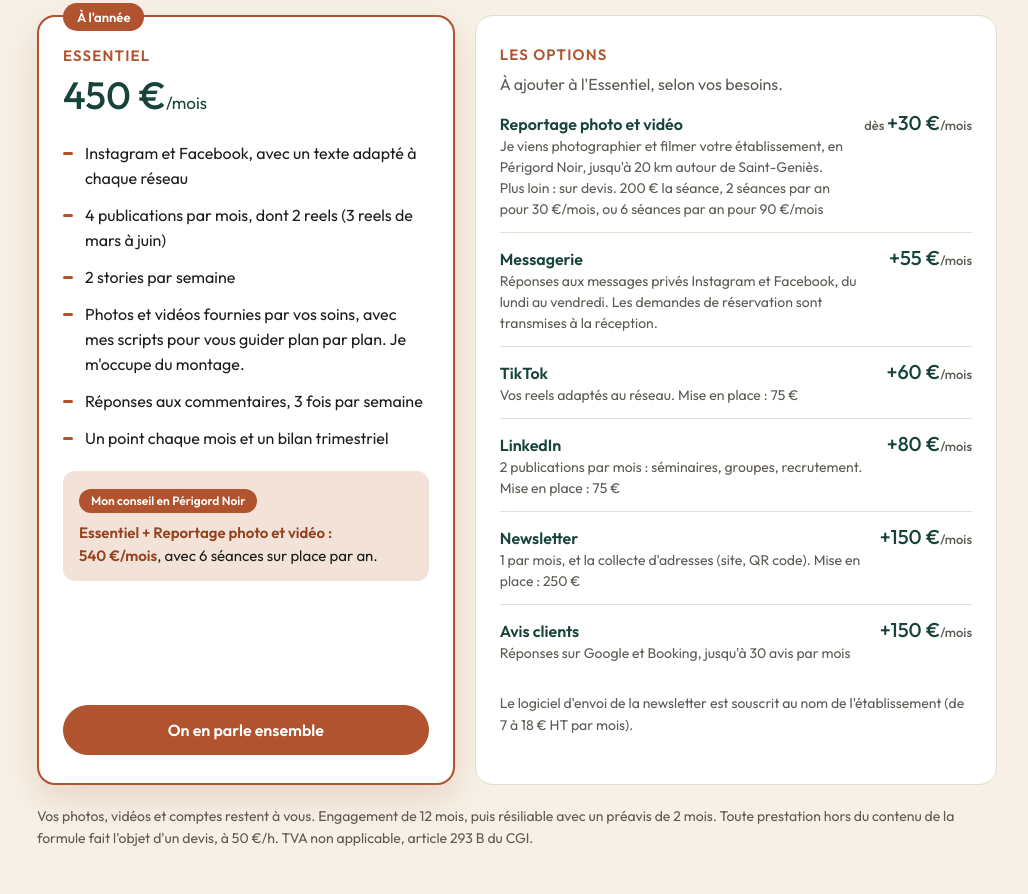
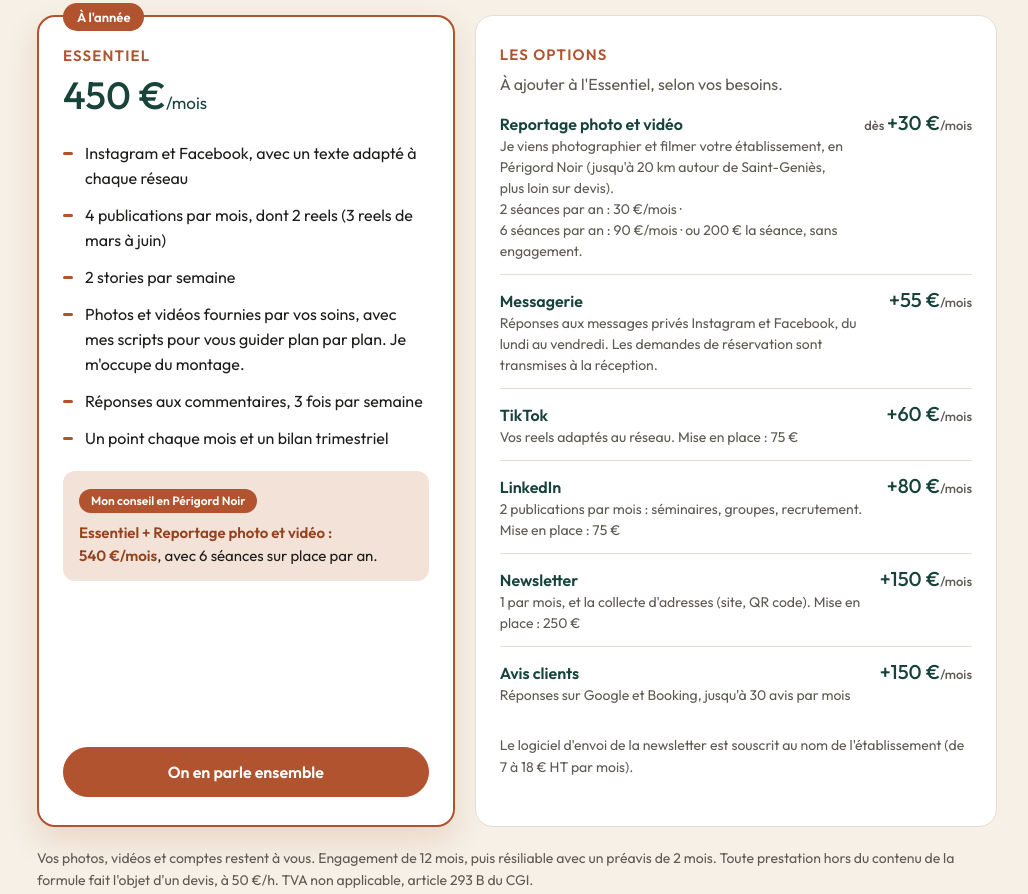
Before and after one commit to laeti-bras-droit-infopreneurs/site-studio-mibo, a plain HTML site: page index.html in a window 1280 px wide. Shown: the part 5560-6454 px from the top of the page, without its empty margins (123-1151 px from the left). Drawn offline with Linux system fonts and the light colour scheme; a script that the page names is missing.

Commit message:
Reportage : prix réorganisés, séance sans engagement

```diff
--- a/index.html
+++ b/index.html
@@ -500,7 +500,7 @@ html{scroll-behavior:smooth}
         <h3>Les options</h3>
         <p class="options-intro">À ajouter à l'Essentiel, selon vos besoins.</p>
         <ul class="options-liste">
-          <li><span><strong>Reportage photo et vidéo</strong><small>Je viens photographier et filmer votre établissement, en Périgord Noir, jusqu'à 20 km autour de Saint-Geniès. Plus loin : sur devis. 200 € la séance, 2 séances par an pour 30 €/mois, ou 6 séances par an pour 90 €/mois</small></span><span class="opt-prix"><small>dès </small>+30 €<small>/mois</small></span></li>
+          <li><span><strong>Reportage photo et vidéo</strong><small>Je viens photographier et filmer votre établissement, en Périgord Noir (jusqu'à 20 km autour de Saint-Geniès, plus loin sur devis).<br><span style="white-space:nowrap">2 séances par an : 30 €/mois</span> · <span style="white-space:nowrap">6 séances par an : 90 €/mois</span> · ou <span style="white-space:nowrap">200 € la séance</span>, sans engagement.</small></span><span class="opt-prix"><small>dès </small>+30 €<small>/mois</small></span></li>
           <li><span><strong>Messagerie</strong><small>Réponses aux messages privés Instagram et Facebook, du lundi au vendredi. Les demandes de réservation sont transmises à la réception.</small></span><span class="opt-prix">+55 €<small>/mois</small></span></li>
           <li><span><strong>TikTok</strong><small>Vos reels adaptés au réseau. Mise en place : 75 €</small></span><span class="opt-prix">+60 €<small>/mois</small></span></li>
           <li><span><strong>LinkedIn</strong><small>2 publications par mois : séminaires, groupes, recrutement. Mise en place : 75 €</small></span><span class="opt-prix">+80 €<small>/mois</small></span></li>
```
